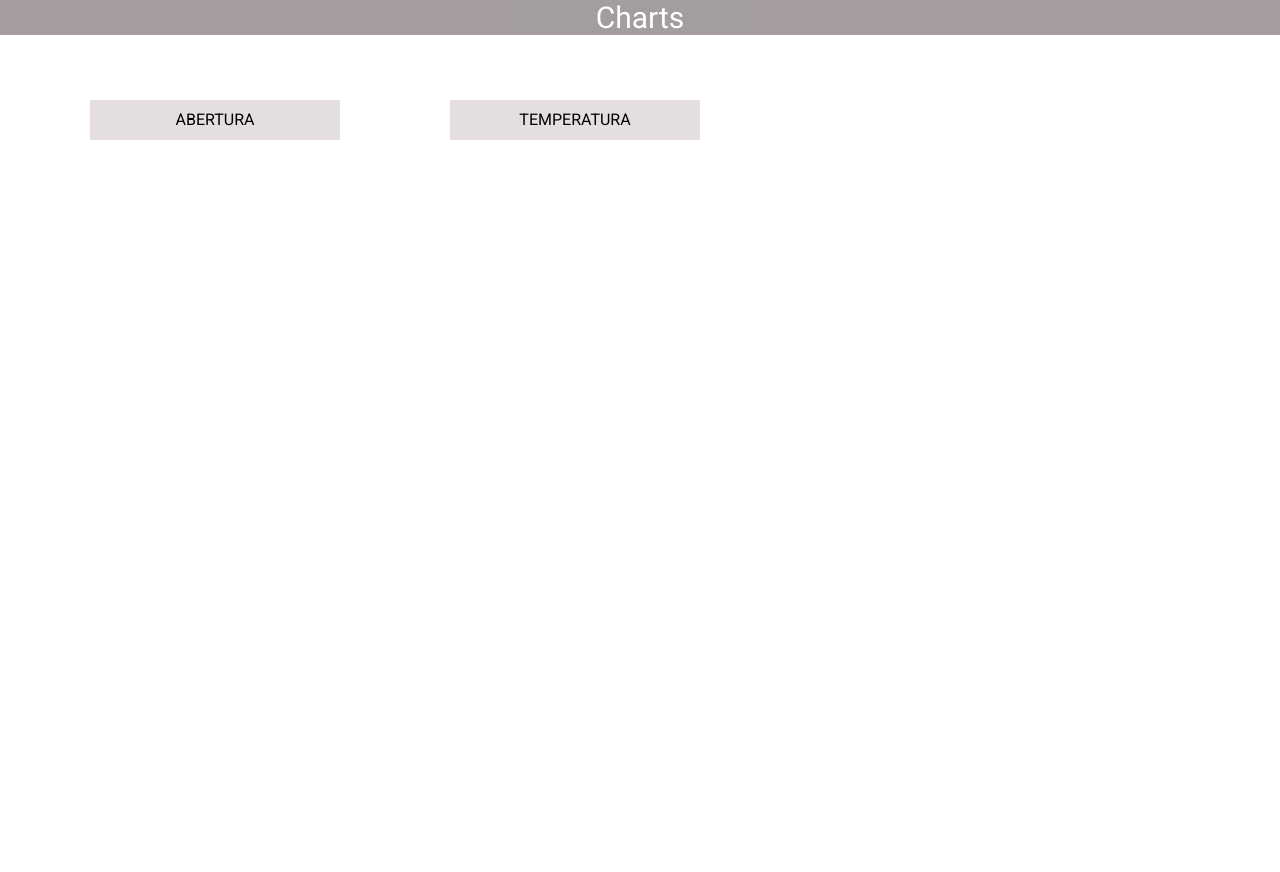
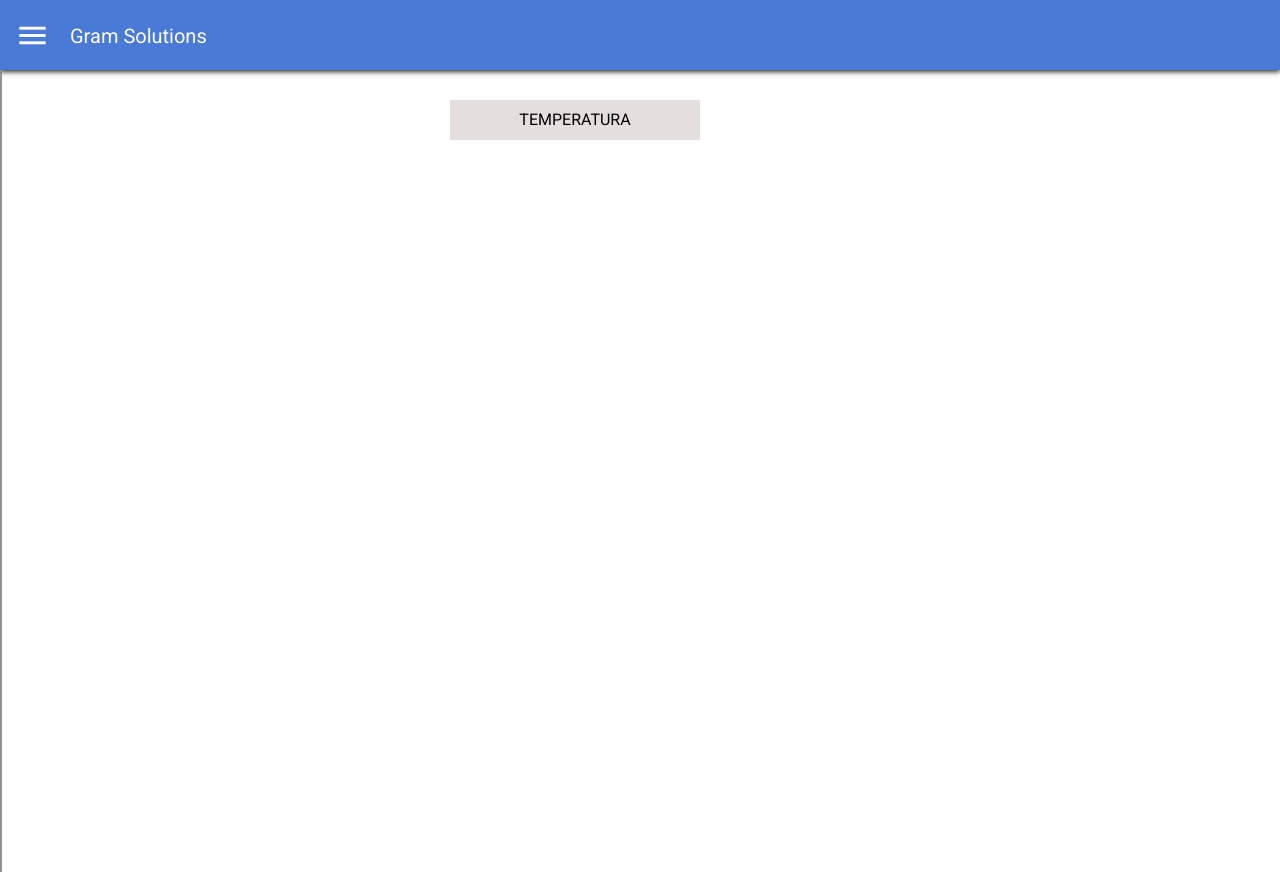
Before and after one commit to GabrielPia/GRAM, an Angular app in the folder GRAM/: page / in a window 1280 px wide. Before the commit the page ends 800 px from the top, so only its background shows below. Built offline with nearby package versions, Linux system fonts and the light colour scheme; what @swimlane/ngx-charts would draw is missing.

Commit message:
CSS adjustments

```diff
--- a/GRAM/src/app/app.component.css
+++ b/GRAM/src/app/app.component.css
@@ -8,12 +8,40 @@
 }
 
 .Head{
-    color:#FFFFFF;
-    text-align:center;
-    background-color:#695d5d;
-    opacity:.6;
-    font-size:30px
+    box-shadow: 0px 2px 5px rgb(49, 49, 49);
+    background-color:#497ad6;
+    height:70px;
+    line-height: 70px;
 }
+.menu{
+    margin-top:17.5px;
+    color:white;
+    margin-left:15px;
+    font-size:35px;
+    cursor:pointer;
+}
+.head-text{
+    position:relative;
+    top:-10px;
+    left:20px;
+    color:white;
+    font-size:20px;
+}
+
+.div-navbar{
+    height:100%;
+    width:0px;
+
+    background-color: rgba(241, 239, 239, 0.87);
+    border:1px solid rgba(0,0,0,.4);
+    transition:0.4s;
+
+}
+.showbar{
+    width:200px !important;
+    box-shadow: 1px 0px 3px black;
+}
+
 .openTimesChart{
     position:absolute;
     top:50px;
--- a/GRAM/src/app/app.component.html
+++ b/GRAM/src/app/app.component.html
@@ -1,19 +1,10 @@
 
-<div class="Head">Charts</div>
-<div (click)="showDetails()" class = "div-header">
-<span class= "Abertura">ABERTURA</span>
+<div class="Head">
+    <i class = "material-icons menu" (click)="Show(1)">menu</i>
+    <span class="head-text">Gram Solutions</span>
 </div>
-<div *ngIf = "Detail" class = div-over>
-<ngx-charts-linear-gauge
-class="openTimesChart"
-[matTooltip] = "'A porta abriu '+OpenTimes+'vezes'"
-[view]="view"
-[valueFormatting]="valueFormat"
-[scheme]="colorGaugeScheme"
-[min]="0"
-[max]="OpenTimes"
-[units]="''"
-[value]="OpenTimes" >
-</ngx-charts-linear-gauge>
+<div class="div-navbar" [class.showbar]="showNavbar">
+
 </div>
+
 <app-temperature-chart></app-temperature-chart>
--- a/GRAM/src/app/app.component.ts
+++ b/GRAM/src/app/app.component.ts
@@ -9,33 +9,18 @@ import { NgxChartsModule } from '@swimlane/ngx-charts';
   styleUrls: ['./app.component.css']
 })
 export class AppComponent {
-  Detail = false;
-  OpenTimes = 30;
-  title = 'GRAM';
-  Open = "A porta foi aberta: "+30+" vezes";
-  view: any[] = [230, 150];
-  showLegend = true;
-  colorGaugeScheme = this.colorDefinition();
+  showNavbar:boolean = false;
 
-  colorDefinition(){
-    if(this.OpenTimes>0 && this.OpenTimes < 50){
-        return {
-          domain: ['rgba(0, 198, 180,.7)']
-        };
-    }
-    else{
-     return {
-        domain: ['rgba(255,0,0),.7']
-      };
+
+  Show(x:number){
+    if(x == 1){
+      if(this.showNavbar == false){
+      this.showNavbar = true;
+      }else{
+        this.showNavbar = false;
+      }
     }
   }
 
-  showDetails(){
-    if(this.Detail == false){
-      this.Detail = true;
-    }
-    else{
-      this.Detail = false;
-    }
-  }
+
 }
--- a/GRAM/src/app/app.module.ts
+++ b/GRAM/src/app/app.module.ts
@@ -5,11 +5,13 @@ import { MatTooltipModule , TooltipPosition } from '@angular/material/tooltip';
 import { AppComponent } from './app.component';
 import { BrowserAnimationsModule } from '@angular/platform-browser/animations';
 import { TemperatureChartComponent } from './temperature-chart/temperature-chart.component';
+import { LinearGaugeChartComponent } from './linear-gauge-chart/linear-gauge-chart.component';
 
 @NgModule({
   declarations: [
     AppComponent,
-    TemperatureChartComponent
+    TemperatureChartComponent,
+    LinearGaugeChartComponent
   ],
   imports: [
     BrowserModule,
--- /dev/null
+++ b/GRAM/src/app/linear-gauge-chart/linear-gauge-chart.component.html
@@ -0,0 +1,16 @@
+<div (click)="showDetails()" class = "div-header">
+    <span class= "Abertura">ABERTURA</span>
+    </div>
+    <div *ngIf = "Detail" class = div-over>
+    <ngx-charts-linear-gauge
+    class="openTimesChart"
+    [matTooltip] = "'A porta abriu '+OpenTimes+'vezes'"
+    [view]="view"
+    [valueFormatting]="valueFormat"
+    [scheme]="colorGaugeScheme"
+    [min]="0"
+    [max]="OpenTimes"
+    [units]="''"
+    [value]="OpenTimes" >
+    </ngx-charts-linear-gauge>
+    </div>
--- /dev/null
+++ b/GRAM/src/app/linear-gauge-chart/linear-gauge-chart.component.ts
@@ -0,0 +1,44 @@
+import { Component, OnInit } from '@angular/core';
+
+@Component({
+  selector: 'app-linear-gauge-chart',
+  templateUrl: './linear-gauge-chart.component.html',
+  styleUrls: ['./linear-gauge-chart.component.css']
+})
+export class LinearGaugeChartComponent implements OnInit {
+  Detail = false;
+  OpenTimes = 30;
+  title = 'GRAM';
+  Open = "A porta foi aberta: "+30+" vezes";
+  view: any[] = [230, 150];
+  showLegend = true;
+  colorGaugeScheme = this.colorDefinition();
+
+  colorDefinition(){
+    if(this.OpenTimes>0 && this.OpenTimes < 50){
+        return {
+          domain: ['rgba(0, 198, 180,.7)']
+        };
+    }
+    else{
+     return {
+        domain: ['rgba(255,0,0),.7']
+      };
+    }
+  }
+
+  showDetails(){
+    if(this.Detail == false){
+      this.Detail = true;
+    }
+    else{
+      this.Detail = false;
+    }
+  }
+
+  constructor() { }
+
+  ngOnInit() {
+  }
+
+}
```
Also changed, not shown: GRAM/src/app/linear-gauge-chart/linear-gauge-chart.component.css (added), 2 other files (tests, documents, lock files or other folders).
